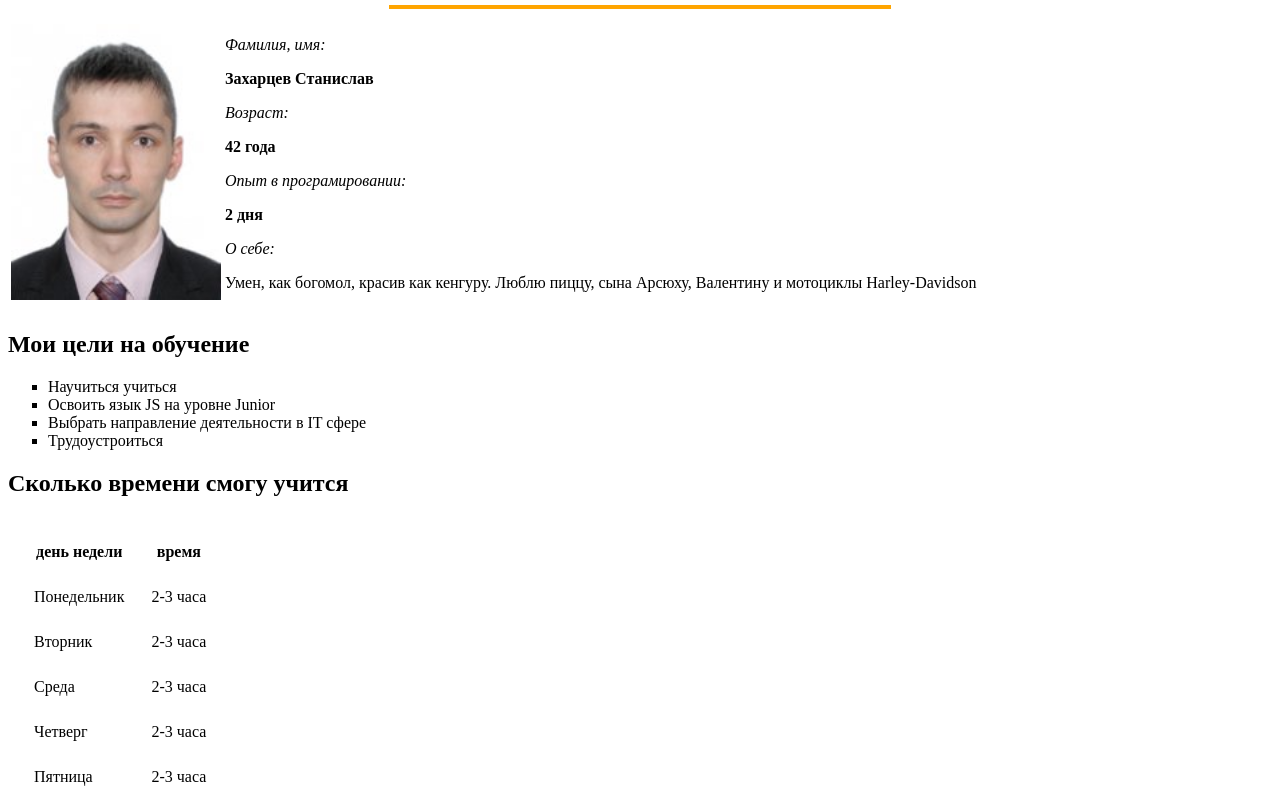
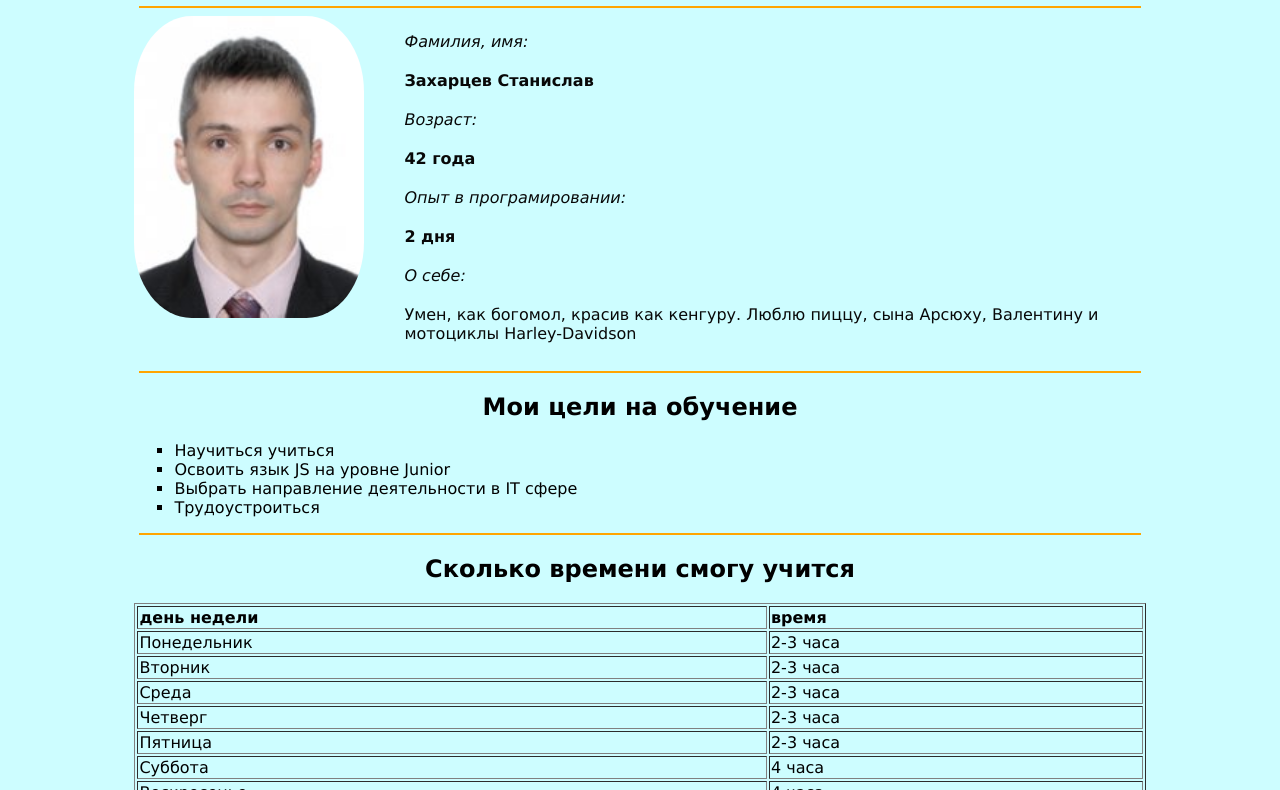
Before and after one commit to Sportster883-Orange/Student-card, a plain HTML site: page index.html in a window 1280 px wide. Shown: the part 75-865 px from the top of the page. Drawn offline with Linux system fonts and the light colour scheme.

Commit message:
Add files via upload

```diff
--- a/index.html
+++ b/index.html
@@ -3,19 +3,19 @@
 <head>
     <meta charset="UTF-8">
     <title>Student card</title>
+    <link rel="stylesheet" href="styles.css">
 </head>
 <body>
+<div class="container">
+
     <h1>Карточка студента</h1>
-    <hr size="4" noshade color="orange" width="500"/>
-    <table>
-        <tr>
+    <hr size="2" noshade color="orange" width="1000"/>
+    <DIV class="info">
 
+        <div><img class="foto" src="foto.jpg"  alt="нету фото(((">
+        </div>
 
-            <td>
-                <img src="foto.jpg" width="210" alt="нету фото(((">
-            </td>
-            <td>
-                <p><em>Фамилия, имя:</em></p>
+        <div class="info-text"><p><em>Фамилия, имя:</em></p>
             <p><strong>Захарцев Станислав</strong></p>
             <p><em>Возраст:</em></p>
             <p><strong>42 года</strong></p>
@@ -23,10 +23,10 @@
             <p><strong>2 дня</strong></p>
             <p><em>О себе:</em></p>
             <p>Умен, как богомол, красив как кенгуру. Люблю пиццу, сына Арсюху, Валентину и мотоциклы Harley-Davidson </h3>
-            </td>
+        </div>
+    </div>
 
-        </tr>
-    </table>
+    <hr size="2" noshade color="orange" width="1000"/>
     <h2>Мои цели на обучение</h2>
     <ul type="square">
         <li>Научиться учиться</li>
@@ -34,8 +34,10 @@
         <li>Выбрать направление деятельности в IT сфере</li>
         <li>Трудоустроиться </li>
     </ul>
+    <hr size="2" noshade color="orange" width="1000"/>
     <h2>Сколько времени смогу учится</h2>
-    <table  cellspacing="25">
+
+    <table class="table" border="1">
         <tr>
             <th>день недели</th>
             <th>время</th>
@@ -64,11 +66,17 @@
         </tr>
 
     </table>
+    <hr size="2" noshade color="orange" width="1000"/>
     <h2>Мои пройденные курсы</h2>
-        <img src="newborn.png" width="500" alt="нету фото(((">
+        <img text src="newborn.png" width="500" alt="нету фото(((">
+        <hr size="2" noshade color="orange" width="1000"/>
+    <div class="contact">
+
         <h2>Контакты</h2>
         <p><a href="https://t.me/Sportster_883" target="_blank">Telegram </a></p>
         <p> <a href="https://vk.com/id1724084" target="_blank"> vk</a></p>
         <p> <a href="https://github.com/Sportster883-Orange" target="_blank"> Github</a>   </p>
+    </div>
+</div>
     </body>
 </html>
--- /dev/null
+++ b/styles.css
@@ -0,0 +1,56 @@
+body {
+    background-color: rgb(205, 253, 255);
+
+    font-family: Verdana, Geneva, Tahoma, sans-serif;
+}
+
+.info {
+    display: flex;
+}
+.info-text {
+    margin-left: 40px;
+
+
+}
+.info p {
+    color: rgb(8, 8, 8);
+    margin-bottom: 20px;
+
+}
+
+.container{
+    width: 80%;
+    margin: auto;
+
+}
+h2 {
+   text-align: center;
+}
+
+a {
+    color: black;
+    text-decoration: none;
+}
+
+a:hover {
+    text-decoration: underline;
+
+}
+h1 {
+    text-align: center;
+}
+.table {
+    width: 100%;
+    text-align: left;
+
+}
+.table td {
+    text-align: left;
+
+}
+
+.foto{
+    width: 230px;
+    border-radius: 25%;
+
+}
```
Lines whose indentation alone changed are shown as unchanged.
